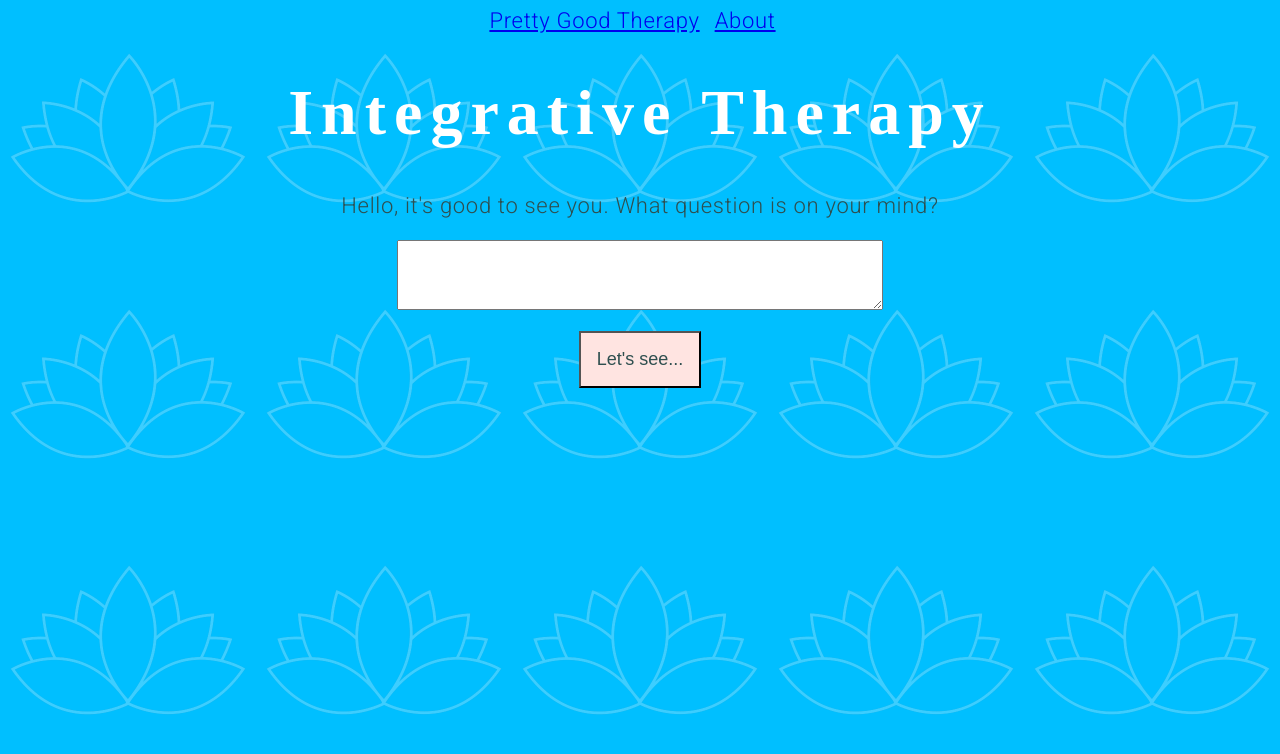
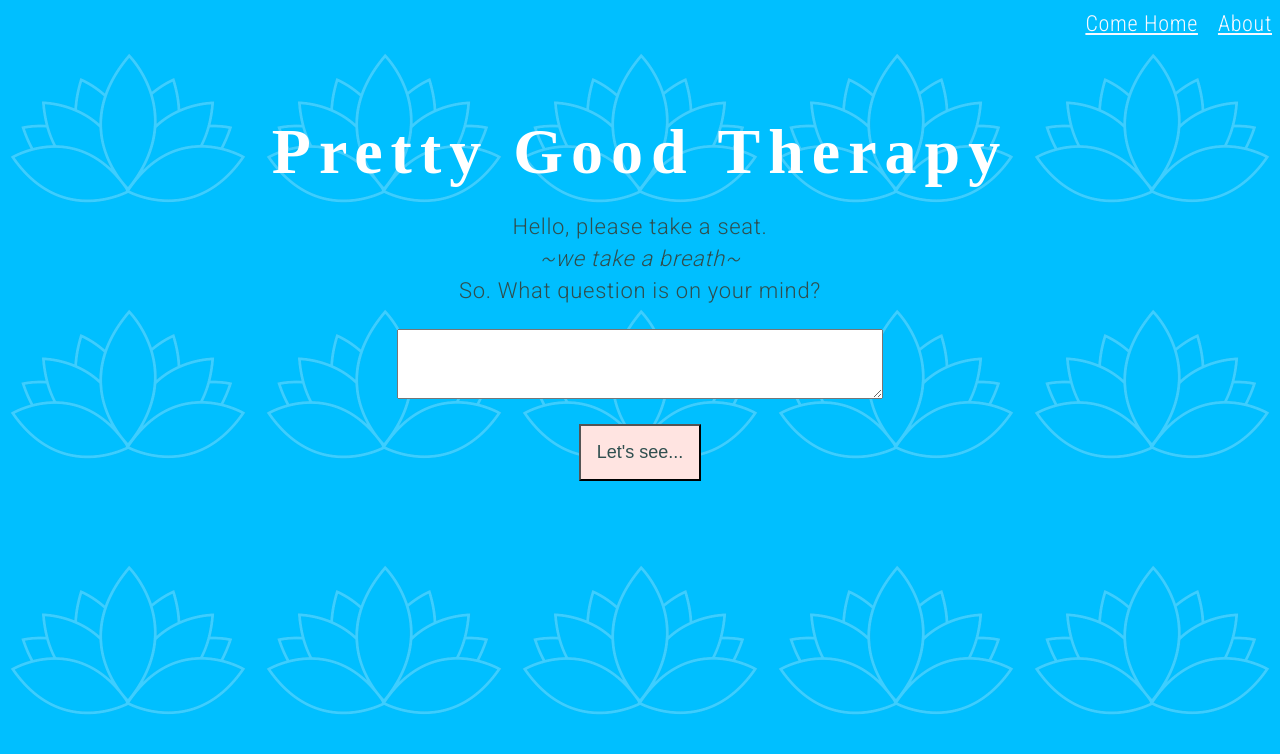
Before and after one commit to sranso/prettygoodtherapy, a Next.js app: page / in a window 1280 px wide. Shown: the top 754 px of the page. Built offline with nearby package versions, Linux system fonts and the light colour scheme; a web font is replaced by a local one; what compromise would draw is missing.

Commit message:
Style links, add header

```diff
--- a/components/Answer.js
+++ b/components/Answer.js
@@ -1,8 +1,12 @@
+import nlp from 'compromise'
+import nlpSentences from 'compromise-sentences'
+nlp.extend(nlpSentences)
+
 import formStyles from './Form.module.css'
 
-const Answer = ({ question, answer, askAgain }) => (
-  <div>
-    <p><i>{question}</i></p>
+const Answer = ({ input, answer, askAgain }) => (
+  <div className={formStyles.wrapper}>
+    <p><i>{nlp(input).sentences().toQuestion().text()}</i></p>
     <p className="-answer">{answer}</p>
     <button className={formStyles.submit} onClick={(e) => { e.preventDefault(); askAgain(); }}>Dig deeper</button>
   </div>
--- a/components/Form.js
+++ b/components/Form.js
@@ -1,10 +1,12 @@
 import formStyles from './Form.module.css'
 
 const Form = ({ input, handleInputChange, onSubmit }) => (
-  <>
-    <h1>Integrative Therapy</h1>
+  <div className={formStyles.wrapper}>
+    <h1>Pretty Good Therapy</h1>
     <p>
-      Hello, it's good to see you. What question is on your mind?
+      Hello, please take a seat.
+      <br /><i>~we take a breath~</i>
+      <br />So. What question is on your mind?
     </p>
     <form onSubmit={(e) => { e.preventDefault(); onSubmit(); }}>
       <label htmlFor="question"></label>
@@ -19,7 +21,7 @@ const Form = ({ input, handleInputChange, onSubmit }) => (
       </textarea>
       <input type="submit" className={formStyles.submit} value="Let's see..."/>
     </form>
-  </>
+  </div>
 )
 
 export default Form
--- a/components/Form.module.css
+++ b/components/Form.module.css
@@ -1,8 +1,13 @@
+.wrapper {
+  margin-top: 6rem;
+}
+
 .textarea {
   width: 30rem;
   height: 4rem;
   margin-bottom: 1rem;
 }
+
 .submit {
   display: block;
   margin: 0 auto;
--- a/components/Header.js
+++ b/components/Header.js
@@ -1,18 +1,14 @@
 import Link from 'next/link';
 
-const linkStyle = {
-  marginRight: 15,
-}
-
 const Header = () => (
-  <>
+  <header>
     <Link href="/">
-      <a style={linkStyle}>Pretty Good Therapy</a>
+      <a>Come Home</a>
     </Link>
     <Link href="/about">
-      <a style={linkStyle}>About</a>
+      <a>About</a>
     </Link>
-  </>
+  </header>
 );
 
 export default Header;
--- a/components/Layout.js
+++ b/components/Layout.js
@@ -13,6 +13,7 @@ const Layout = props => (
 			<link rel="manifest" href="/static/site.webmanifest"/>
 			<link href="https://fonts.googleapis.com/css2?family=Bilbo&display=swap" rel="stylesheet"/>
 			<link href="https://fonts.googleapis.com/css2?family=Roboto:wght@300&display=swap" rel="stylesheet"/>
+			<link href="https://fonts.googleapis.com/css2?family=Roboto+Condensed:wght@300&display=swap" rel="stylesheet"/>
 		</Head>
 
 	    <Header />
--- a/lib/handleQuestion.js
+++ b/lib/handleQuestion.js
@@ -25,7 +25,7 @@ const handleQuestion = (value = '') => {
 
   if (!isQuestion.out('array').length) {
     return {
-      value: 'Let\'s try again that in the form of a question.',
+      value: 'Please, ask a question. Together we can uncover your inner self.',
       type: RESPONSE_TYPES.try_again
     }
   }
--- a/pages/index.js
+++ b/pages/index.js
@@ -25,7 +25,7 @@ const Index = () => {
       {isAsking ?
         <Form input={input} handleInputChange={handleInputChange} onSubmit={evaluate} />
         :
-        <Answer question={input} answer={answer} askAgain={reset} />
+        <Answer input={input} answer={answer} askAgain={reset} />
       }
     </Layout>
   )
--- a/static/styles.css
+++ b/static/styles.css
@@ -8,6 +8,7 @@ body {
 	background-image: url(/static/lotus-leaf.png);
   	background-repeat: repeat;
   	background-size: 20%;
+  	line-height: 2rem;
 }
 
 h1 {
@@ -16,3 +17,16 @@ h1 {
 	letter-spacing: 0.5rem;
 	color: white;
 }
+
+a {
+	font-family: 'Roboto Condensed', sans-serif;
+	color: ghostwhite;
+}
+
+header {
+	text-align: right;
+}
+
+header a {
+	margin-left: 20px;
+}
```
